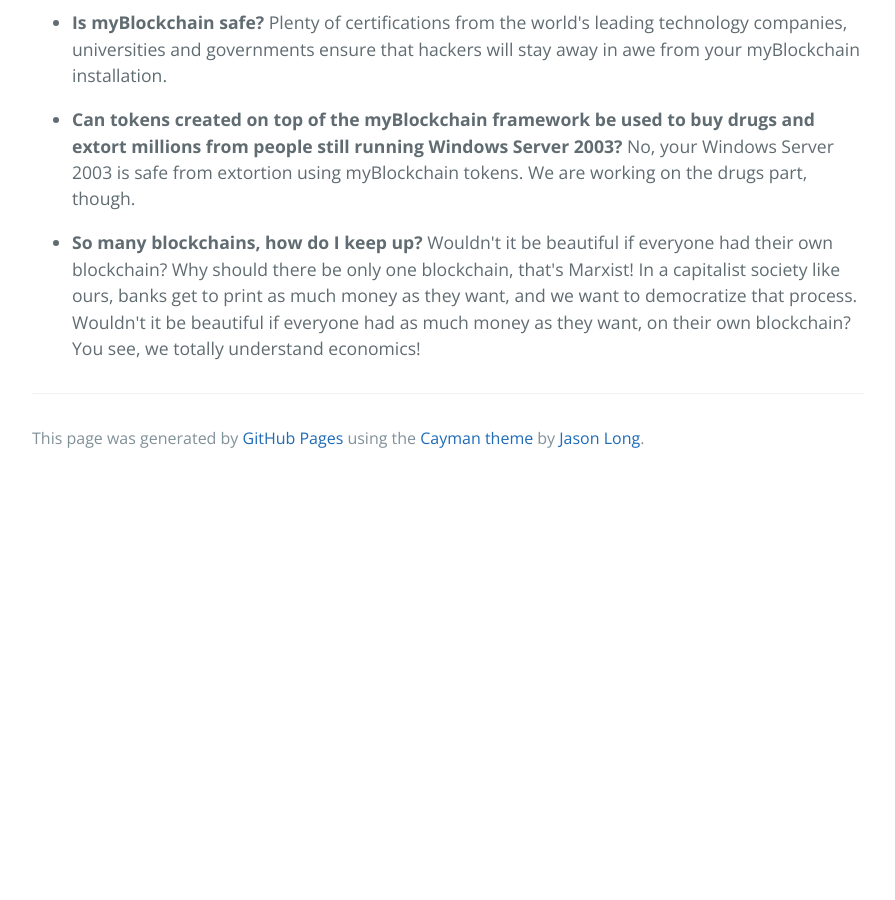
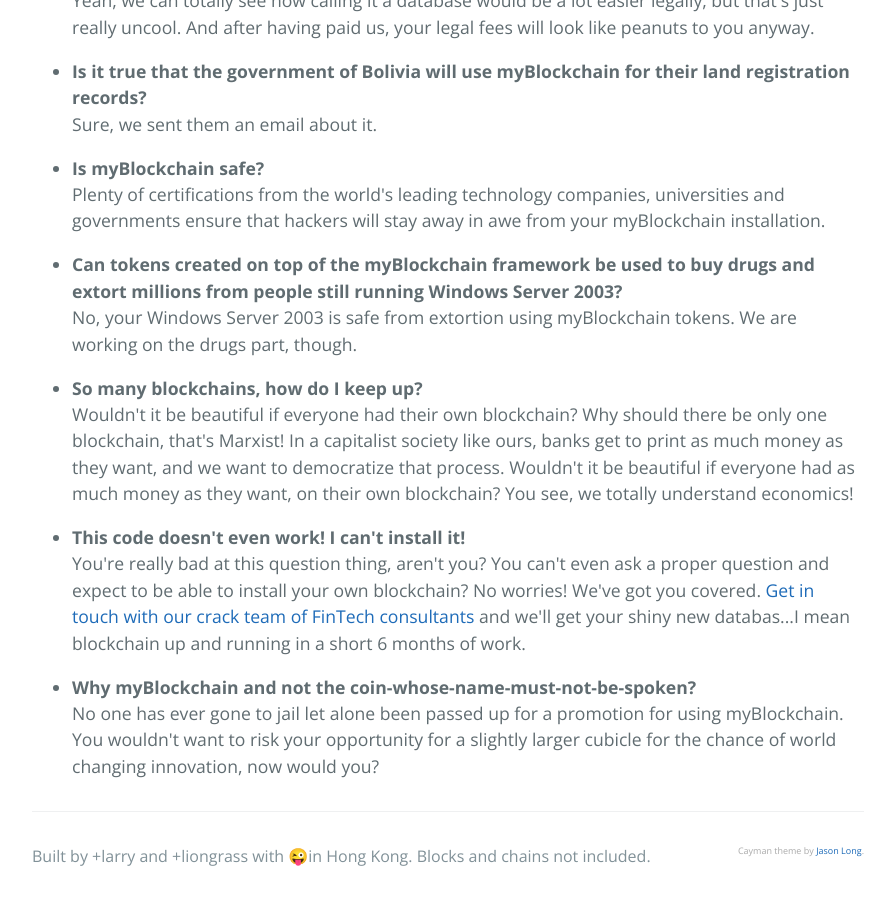
Before and after one commit to myblockchain/myblockchain.github.io, a Jekyll site: the page built from faq.html, in a window 1280 px wide and 900 px high, scrolled down 1718 px. Shown: the whole window, without its empty margins (192-1087 px from the left). Built offline with Jekyll 4.4.1, drawn with Linux system fonts in a browser that asks for light colours; before the commit the page ends 2200 px from its top, so only the background shows below that; some of the changed text lies outside the part shown.

```diff
--- a/_includes/footer.html
+++ b/_includes/footer.html
@@ -1,4 +1,6 @@
 <footer class="site-footer">
 
-  <span class="site-footer-credits">This page was generated by <a href="https://pages.github.com">GitHub Pages</a> using the <a href="https://github.com/jasonlong/cayman-theme">Cayman theme</a> by <a href="https://twitter.com/jasonlong">Jason Long</a>.</span>
-</footer>
+  <span class="site-footer-credits">Built by +larry and +liongrass with 😜in Hong Kong. Blocks and chains not included.</span>
+  <div style="float: right; font-size: xx-small; color: #aaa"><a  style="color: #aaa;" href="https://github.com/jasonlong/cayman-theme">Cayman theme</a> by <a href="https://twitter.com/jasonlong">Jason Long</a>.</div>
+
+  </footer>
--- a/_includes/header.html
+++ b/_includes/header.html
@@ -1,4 +1,8 @@
 <section class="page-header">
-  <h1 class="project-name">myBlockchain</h1>
-  <h2 class="project-tagline">The world&#39;s most popular open source blockchain, and MyBlockchain Cluster, a real-time, open source transactional blockchain.</h2>
+  <h1 class="project-name"><a href="/" style="color: white;">myBlockchain</a></h1>
+  <h2 class="project-tagline">The world&#39;s most popular open source blockchain, <br>and MyBlockchain Cluster, a real-time, open source transactional blockchain.</h2>
+  <a href="/" class="btn">Home</a>
+  <a href="/whitepaper/" class="btn">Whitepaper</a>
+  <a href="/faq/" class="btn">FAQ</a>
+  <a href="https://github.com/myblockchain/myblockchain" class="btn">View on GitHub</a>
 </section>
--- a/FAQ.html
+++ b/faq.html
@@ -3,35 +3,42 @@
 permalink: /faq/
 ---
 <h3>
-<a id="faq" class="anchor" href="#faq" aria-hidden="true"><span class="octicon octicon-link"></span></a>FAQ</h3>
+<a id="faq" class="anchor" href="#faq" aria-hidden="true"><span class="octicon octicon-link"></span></a>What da FAQ?</h3>
 
 <ul>
-<li><p><strong>It seems you are describing a simple database.</strong>
+<li><p><strong>It seems you are describing a simple database.</strong><br>
 That's not a question. Also, no, it's a private blockchain.</p></li>
-<li><p><strong>Isn't decentralization like super important?</strong>
+<li><p><strong>Isn't decentralization like super important?</strong><br>
 Nonsense. Who told you that? Are you reading r/conspiracy again? We can't allow decentralization because <strong>nobody</strong> can be trusted. Denial of service, 51% attacks, selfish mining, coin tracing, weak cyphers, it's a scary world out there! Better run your own coin, turn off the lights and internet and throw away the root credentials to your myBlockchain installation. Read-only access is fine and even recommended so you can verify if your tokens are still there.</p></li>
-<li><p><strong>I've tried out myBlockchain, but it's way too fast!</strong>
+<li><p><strong>I've tried out myBlockchain, but it's way too fast!</strong><br>
 Not a question either. Gee, what's up with people in this space? We know that millions of transactions per second can be scary to some, especially banks who still call their customers and require them to fax in documents. In myBlockchain, you can limit the rate of transactions per second by requiring verification by a shamefully underpaid human being in your "back office" in the third world, just like you are used to.</p></li>
-<li><p><strong>I work for a large financial institution and we feel like we are missing the blockchain boat, but we also don't really want to change anything. What should we do?</strong>
+<li><p><strong>I work for a large financial institution and we feel like we are missing the blockchain boat, but we also don't really want to change anything. What should we do?</strong><br>
 myBlockchain is perfect for you. In fact, most of the applications that you are currently running might already be compatible with myBlockchain. Integration is often just a grep away. <a href="/contact.html">Contact</a> our consultants today!</p></li>
-<li><p><strong>Would I be happier if I had invented Bitcoin?</strong>
+<li><p><strong>Would I be happier if I had invented Bitcoin?</strong><br>
 Doesn't matter! Bitcoin is just a fad, like the internet. With myBlockchain, you can be in charge of your own virtual currency, and you won't have to share them with anybody!</p></li>
-<li><p><strong>Is myBlockchain censorship resistant?</strong>
+<li><p><strong>Is myBlockchain censorship resistant?</strong><br>
 Of course! In Bitcoin, if a government shuts down the internet, that will affect Bitcoin users. myBlockchain on the other hand runs on localhost and completely without internet! And because it doesn't waste electricity by design (although such add-ons will be available in the myBlockchain app store), it can run for days on that rusty car battery you found!</p></li>
-<li><p><strong>It's not about myBlockchain, it's about the underlying technology!</strong>
+<li><p><strong>It's not about myBlockchain, it's about the underlying technology!</strong><br>
 Chances are that your bank already forked C++ because they didn't like its open nature, and you now have to pay millions every year to the one guy who knows where all the libraries are.</p></li>
-<li><p><strong>Without any limit on blocksize, won't I eventually run out of space and not be able to run my own node anymore?</strong>
+<li><p><strong>Without any limit on blocksize, won't I eventually run out of space and not be able to run my own node anymore?</strong><br>
 MyBlockchain comes with few restrictions by default, feel free to add some yourself, such as long confirmation times or low transactions capacities. If your coin is too much better than Bitcoin it might look suspicious.</p></li>
-<li><p><strong>I want to create a variable <em>extract</em>, but the system shuts down and won't reboot. What do I do?</strong>
+<li><p><strong>I want to create a variable <em>extract</em>, but the system shuts down and won't reboot. What do I do?</strong><br>
 All mentions of the letters XT, even when part of another word, are banned from myBlockchain. It's to keep the ecosystem healthy.</p></li>
-<li><p><strong>Is myBlockchain a commodity, currency, security, asset or stock?</strong>
+<li><p><strong>Is myBlockchain a commodity, currency, security, asset or stock?</strong><br>
 Yeah, we can totally see how calling it a database would be a lot easier legally, but that's just really uncool. And after having paid us, your legal fees will look like peanuts to you anyway.</p></li>
-<li><p><strong>Is it true that the government of Bolivia will use myBlockchain for their land registration records?</strong>
+<li><p><strong>Is it true that the government of Bolivia will use myBlockchain for their land registration records?</strong><br>
 Sure, we sent them an email about it.</p></li>
-<li><p><strong>Is myBlockchain safe?</strong>
+<li><p><strong>Is myBlockchain safe?</strong><br>
 Plenty of certifications from the world's leading technology companies, universities and governments ensure that hackers will stay away in awe from your myBlockchain installation.</p></li>
-<li><p><strong>Can tokens created on top of the myBlockchain framework be used to buy drugs and extort millions from people still running Windows Server 2003?</strong>
+<li><p><strong>Can tokens created on top of the myBlockchain framework be used to buy drugs and extort millions from people still running Windows Server 2003?</strong><br>
 No, your Windows Server 2003 is safe from extortion using myBlockchain tokens. We are working on the drugs part, though.</p></li>
-<li><p><strong>So many blockchains, how do I keep up?</strong>
+<li><p><strong>So many blockchains, how do I keep up?</strong><br>
 Wouldn't it be beautiful if everyone had their own blockchain? Why should there be only one blockchain, that's Marxist! In a capitalist society like ours, banks get to print as much money as they want, and we want to democratize that process. Wouldn't it be beautiful if everyone had as much money as they want, on their own blockchain? You see, we totally understand economics!</p></li>
+<li><p><strong>This code doesn't even work! I can't install it!</strong><br>
+You're really bad at this question thing, aren't you? You can't even ask a proper question and expect to be able to install your own blockchain? No worries! We've got you covered.
+<a href="/contact/">Get in touch with our crack team of FinTech consultants</a> and we'll get your shiny new databas...I mean blockchain up and running in a short 6 months of work.
+</p></li>
+<li><p><strong>Why myBlockchain and not the coin-whose-name-must-not-be-spoken?</strong><br>
+No one has ever gone to jail let alone been passed up for a promotion for using myBlockchain. You wouldn't want to risk your opportunity for a slightly larger cubicle for the chance of world changing innovation, now would you?
+</p></li>
 </ul>
--- a/index.html
+++ b/index.html
@@ -1,5 +1,6 @@
 ---
 layout: default
+permalink: /
 ---
       <h3>
 <a id="why-do-we-need-private-blockchains" class="anchor" href="#why-do-we-need-private-blockchains" aria-hidden="true"><span class="octicon octicon-link"></span></a>Why do we need private Blockchains?</h3>
@@ -14,7 +15,7 @@
 <li>Private Blockchains are secure because security doesn't mean what you think it means.</li>
 </ul>
 
-<p>For more information on our innovative blockchain technology please read through our <a href="/what.html">whitepaper</a> or browse our <a href="/FAQ.html">FAQ</a>.</p>
+<p>For more information on our innovative blockchain technology please read through our <a href="/what.html">whitepaper</a> or browse our <a href="/faq/">FAQ</a>.</p>
 
 <h3>
 <a id="private-blockchains-in-the-press" class="anchor" href="#private-blockchains-in-the-press" aria-hidden="true"><span class="octicon octicon-link"></span></a>Private Blockchains in the press</h3>
--- a/what.html
+++ b/whitepaper.html
@@ -32,6 +33,6 @@
 Human resources: For information about employees, salaries, payroll taxes and benefits, and for generation of paychecks.</p>
 
 <h3>
-<a id="faq" class="anchor" href="/FAQ.html" aria-hidden="true"><span class="octicon octicon-link"></span></a>FAQ</h3>
+<a id="faq" class="anchor" href="/faq/" aria-hidden="true"><span class="octicon octicon-link"></span></a>FAQ</h3>
 
-<p>Something not clear? See our <a href="/FAQ.html">FAQ</a>!</p>
+<p>Something not clear? See our <a href="/faq/">FAQ</a>!</p>
```
Also changed, not shown: other parts of whitepaper.html (+1 -0 lines), _includes/head.html (+10 -1 lines), feed.xml (deleted, +0 -30 lines).
